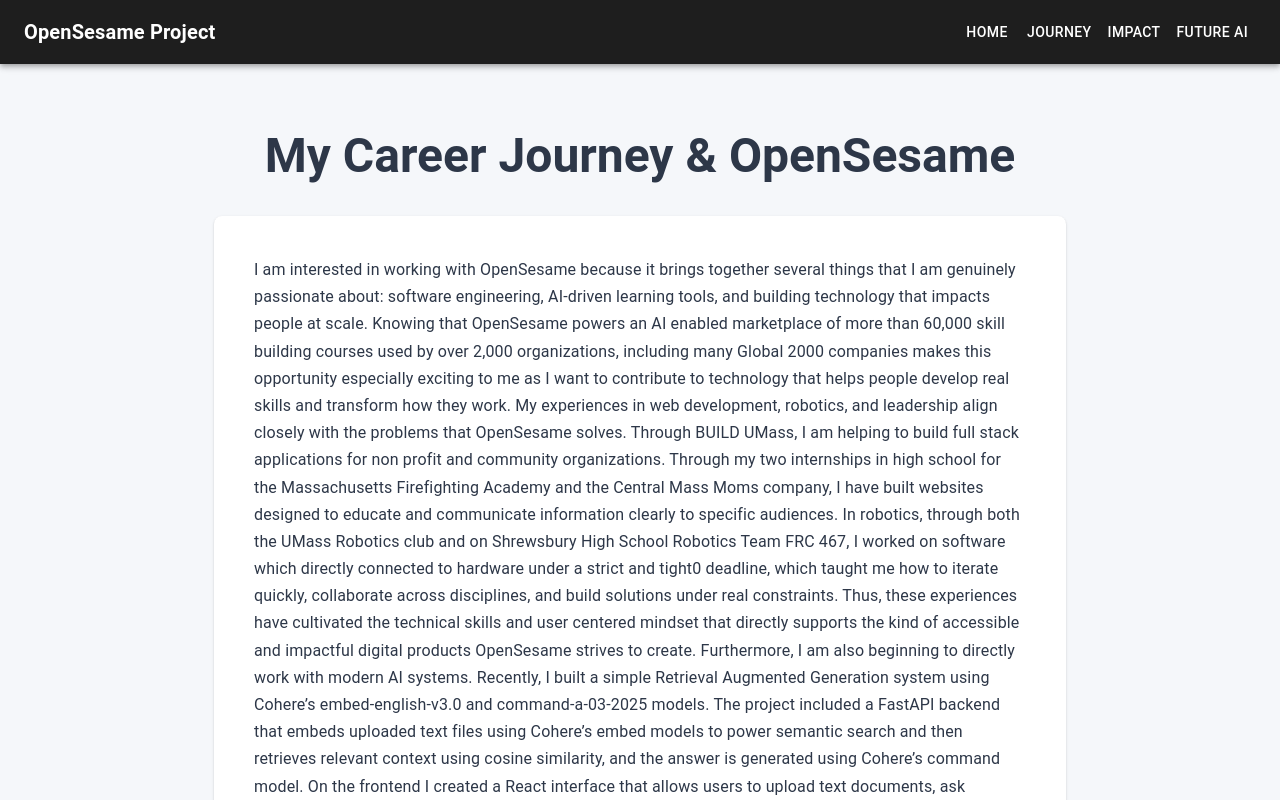
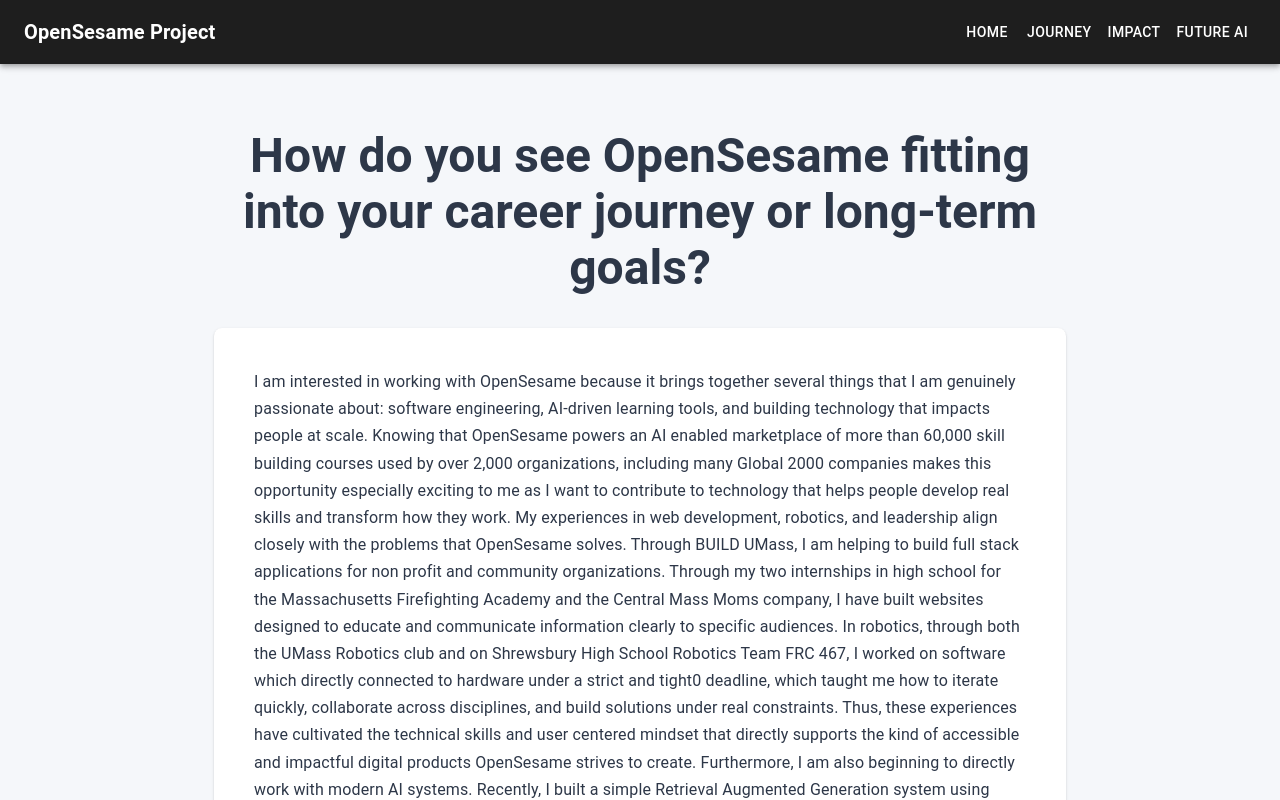
Before and after one commit to JashKotadiya/open-sesame-creative-project, a React (Vite) app: page /journey in a window 1280 px wide. Shown: the top 800 px of the page. Built offline with nearby package versions, Linux system fonts and the light colour scheme.

Commit message:
Changed Journey title

```diff
--- a/src/Journey.jsx
+++ b/src/Journey.jsx
@@ -12,7 +12,7 @@
           gutterBottom
           sx={{ color: theme.palette.text.primary }}
         >
-          My Career Journey & OpenSesame
+          How do you see OpenSesame fitting into your career journey or long-term goals?
         </Typography>
       </Box>
 
```
